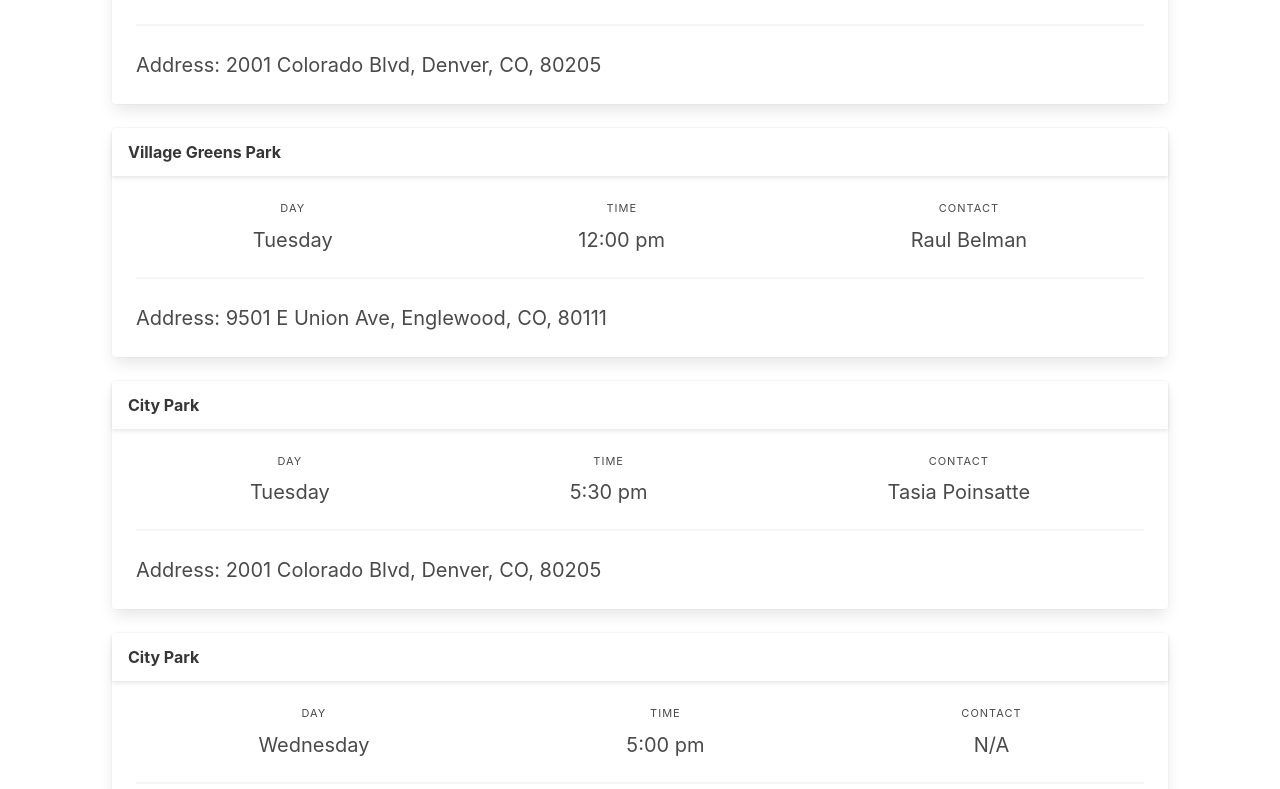
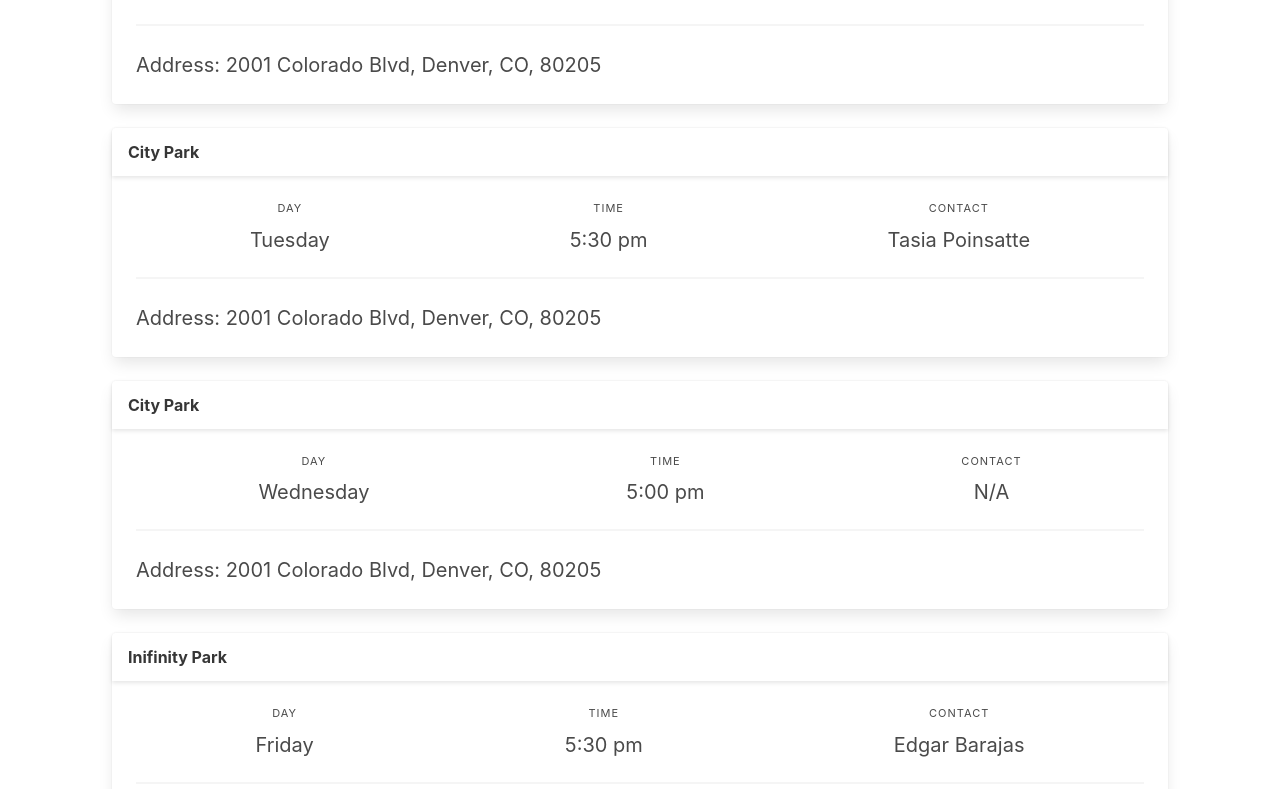
Before and after one commit to weirdestnerd/denverpickupsoccer, a React (Create React App) app: page / in a window 1280 px wide. Shown: the part 4111-4900 px from the top of the page. Built offline with nearby package versions, Linux system fonts and the light colour scheme.

Commit message:
hide pickups

```diff
--- a/src/App.js
+++ b/src/App.js
@@ -167,6 +167,7 @@ const App = () => {
           time: '12:00 pm',
           day: 'Thursday',
           contact: 'Raul Belman',
+          hidden: true,
       },
       {
           field: 'Village Greens Park',
@@ -174,6 +175,7 @@ const App = () => {
           time: '12:00 pm',
           day: 'Tuesday',
           contact: 'Raul Belman',
+          hidden: true,
       },
       {
           field: 'Village Greens Park',
@@ -181,6 +183,7 @@ const App = () => {
           time: '12:00 pm',
           day: 'Friday',
           contact: 'Raul Belman',
+          hidden: true,
       },
       {
           field: 'Village Greens Park',
@@ -313,13 +316,13 @@ const App = () => {
   }
 
   const renderPickupsByDayOfTheWeek = (weekday) => {
-    const pickupsHappeningOnDay = PICKUPS.filter(pickup => pickup.day === weekday)
+    const pickupsHappeningOnDay = PICKUPS.filter(pickup => (pickup.day === weekday) && !pickup.hidden)
     if (pickupsHappeningOnDay.length === 0) return <p>No pickups</p>
     return pickupsHappeningOnDay.map(pickup => <PickupCard field={pickup.field} address={pickup.address} time={pickup.time} day={pickup.day} contact={pickup.contact}/>)
   }
 
   const renderPickupsNotHappeningOnDays = (weekdays) => {
-    const pickupsNotHappeningOnDays = PICKUPS.sort(comparePickupsByDaysOfTheWeek).filter(pickup => !weekdays.includes(pickup.day))
+    const pickupsNotHappeningOnDays = PICKUPS.sort(comparePickupsByDaysOfTheWeek).filter(pickup => !weekdays.includes(pickup.day) && !pickup.hidden)
     if (pickupsNotHappeningOnDays.length === 0) return <p>No pickups</p>
     return pickupsNotHappeningOnDays.map(pickup => <PickupCard field={pickup.field} address={pickup.address} time={pickup.time} day={pickup.day} contact={pickup.contact}/>)
   }
```
